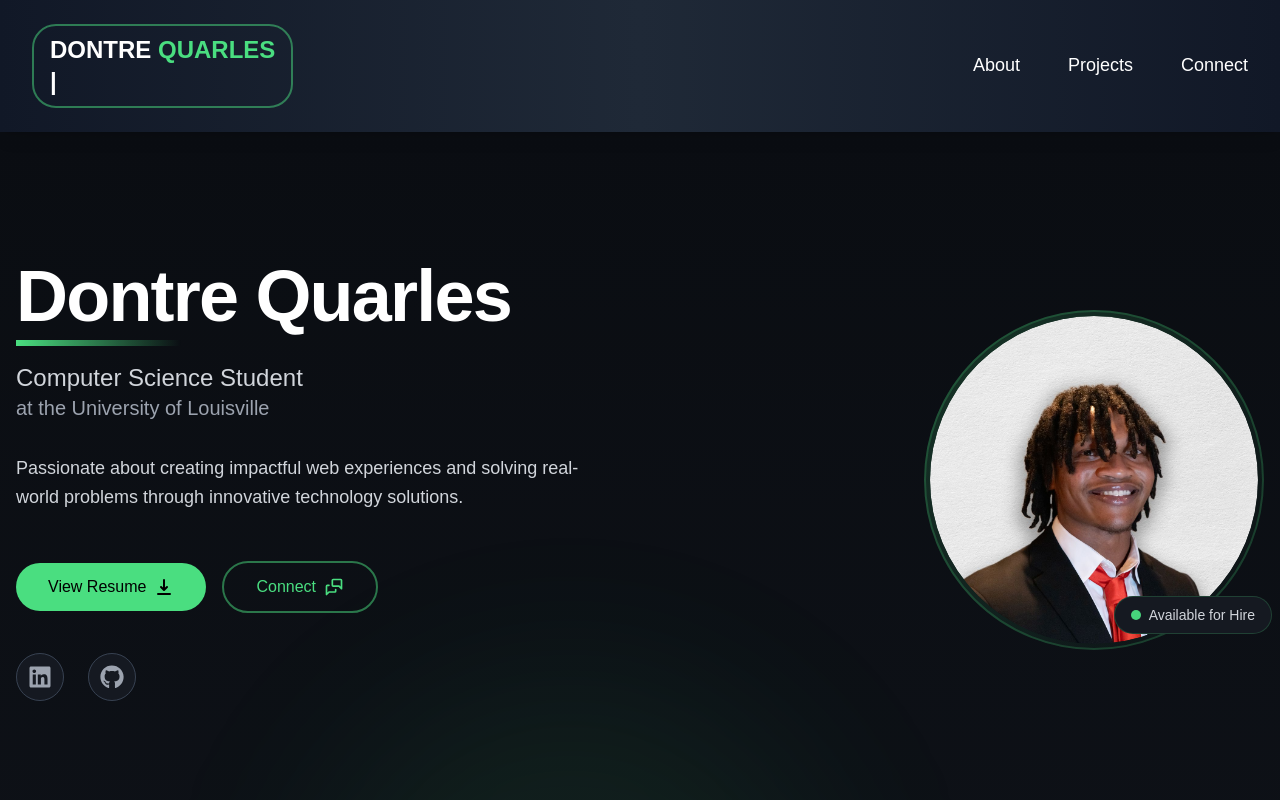
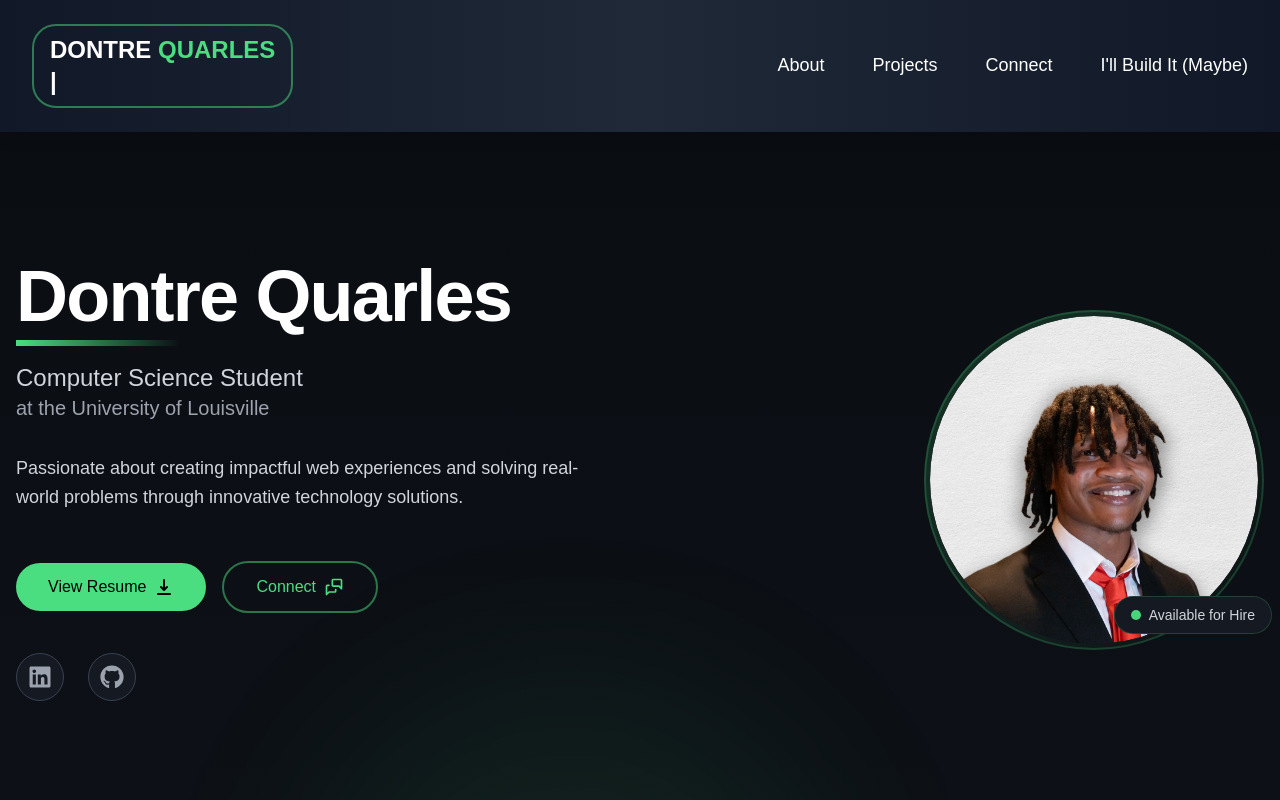
Before and after one commit to Theledger45/nextfolio, a Next.js app: page / in a window 1280 px wide. Shown: the top 800 px of the page. Built offline with nearby package versions, Linux system fonts and the light colour scheme.

Commit message:
added link to web app request form

```diff
--- a/app/components/about.tsx
+++ b/app/components/about.tsx
@@ -2,6 +2,7 @@ import Image from 'next/image';
 import { FaLinkedin, FaGithub } from 'react-icons/fa';
 import { HiDownload } from 'react-icons/hi';
 import { TbMessages } from 'react-icons/tb';
+
 
 export default function About() {
     return (
@@ -22,7 +23,7 @@ export default function About() {
               {/* Name and Title */}
               <div className="space-y-4">
                 <div className="inline-block">
-                  <h1 className="transition-all duration-1000 hover:tracking-wide text-5xl lg:text-6xl xl:text-7xl font-bold text-white tracking-tight">
+                <h1 className="transition-all duration-1000 hover:tracking-wide text-5xl lg:text-6xl xl:text-7xl font-bold text-white tracking-tight">
                     Dontre Quarles
                   </h1>
                   <div className="h-1.5 w-1/3 bg-gradient-to-r from-green-400 to-green-400/0 mt-2" />
--- a/app/components/header.tsx
+++ b/app/components/header.tsx
@@ -56,6 +56,14 @@ export default function Header() {
           >
             Connect
           </Link>
+          <a
+            href="https://docs.google.com/forms/d/e/1FAIpQLSdxLDLRzVQ0c5PkZiV0LSlBI4w1-bY48iLi-0DVJ7o8s2GbAQ/viewform?usp=dialog"
+            target="_blank"
+            rel="noopener noreferrer"
+            className="text-white text-lg transition-all duration-300 hover:animate-pulse hover:text-green-400 hover:text-2xl hover:font-bold border-b-2 border-transparent hover:border-green-400 py-1 cursor-pointer"
+          >
+            I&apos;ll Build It (Maybe)
+          </a>
         </nav>
       </div>
     </header>
--- a/package.json
+++ b/package.json
@@ -10,6 +10,7 @@
   },
   "dependencies": {
     "@vercel/analytics": "^1.4.1",
+    "motion": "^12.0.6",
     "next": "15.0.2",
     "react": "^18.3.1",
     "react-dom": "^18.3.1",
```
Also changed, not shown: 1 other file (tests, documents, lock files or other folders).
